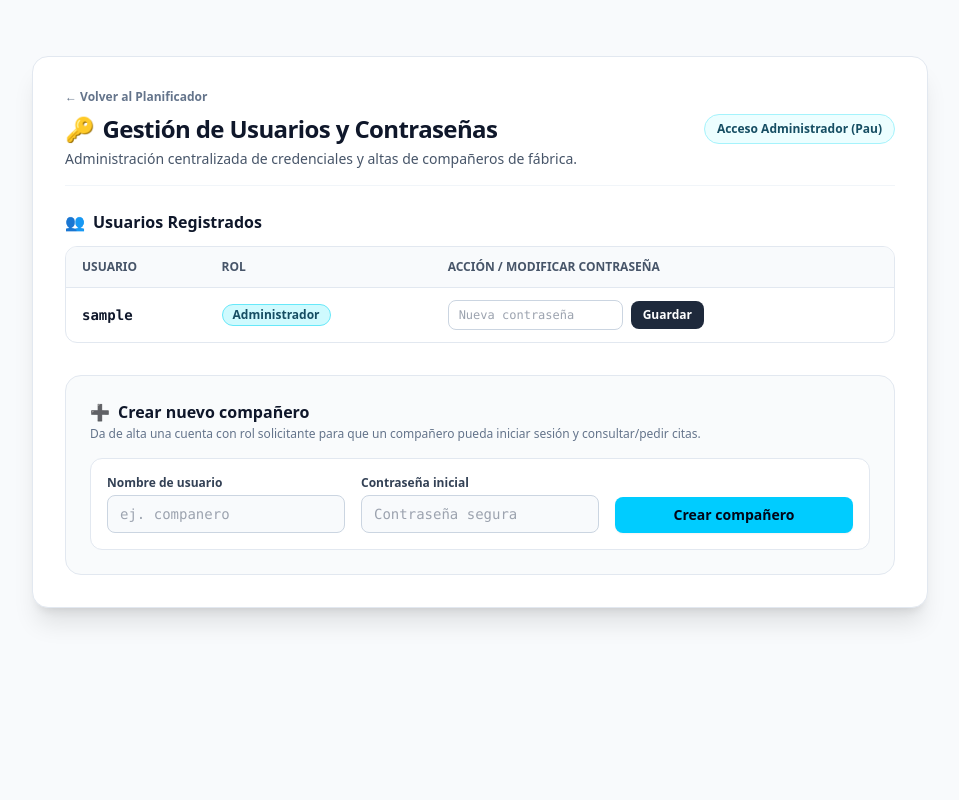
After one commit to PauGimenoCastells/planificador-turnos, a Django app: page /turnos/usuarios/ in a window 1280 px wide. The commit adds this page. Shown: the whole page, without its empty margins (160-1119 px from the left). Run offline with Django 5.2, Linux system fonts and the light colour scheme; the visitor is signed in with stand-in values (Sample User, id 1); data comes from the database, SQL or seed files in the repository; some libraries are stand-ins or nearby versions.

Commit message:
feat(017): gestion de usuarios, contrasenas y poblacion segura inicial

```diff
--- a/planificador_turnos/templates/home.html
+++ b/planificador_turnos/templates/home.html
@@ -22,6 +22,11 @@
             </div>
 
             {% if user.is_authenticated %}
+            {% if user.username == "pau" or user.username == "admin" or user.is_superuser %}
+            <a href="{% url 'gestion_usuarios' %}" class="px-3 py-1.5 bg-cyan-50 hover:bg-cyan-100 text-cyan-950 border border-cyan-200 text-xs font-bold rounded-full shadow-xs transition flex items-center gap-1">
+                <span>🔑</span> Contraseñas
+            </a>
+            {% endif %}
             <div class="flex items-center gap-2 bg-white border border-slate-200 px-3.5 py-1.5 rounded-full text-xs shadow-sm">
                 <span class="font-medium text-slate-700">Hola, {{ user.username }}</span>
                 <a href="/logout/" class="px-2 py-0.5 bg-slate-100 hover:bg-slate-200 text-slate-700 rounded font-semibold ml-2 transition">
--- a/planificador_turnos/urls.py
+++ b/planificador_turnos/urls.py
@@ -11,6 +11,7 @@ from turnos.views import (
     configurar_turnos,
     confirmar_cita_view,
     contraofertar_cita_view,
+    gestion_usuarios_view,
     guardar_actividades_bus_view,
     rechazar_cita_view,
     responder_contraoferta_view,
@@ -50,4 +51,5 @@ urlpatterns = [
         cambiar_turno_semana_view,
         name="cambiar_turno_semana",
     ),
+    path("turnos/usuarios/", gestion_usuarios_view, name="gestion_usuarios"),
 ]
--- /dev/null
+++ b/turnos/management/__init__.py
@@ -0,0 +1 @@
+"""Management package for turnos."""
--- /dev/null
+++ b/turnos/management/commands/__init__.py
@@ -0,0 +1 @@
+"""Commands package for turnos."""
--- a/turnos/templates/turnos/calendario.html
+++ b/turnos/templates/turnos/calendario.html
@@ -17,7 +17,7 @@
                 <a href="/?vista=mes" class="px-3 py-1 text-xs font-bold rounded-lg bg-[#00CCFF] text-slate-950 transition">
                     Mes
                 </a>
-                <a href="/?vista=semana" class="px-3 py-1 text-xs font-medium text-slate-300 hover:text-white transition">
+                <a href="?vista=semana" class="px-3 py-1 text-xs font-medium text-slate-300 hover:text-white transition">
                     Semana
                 </a>
             </div>
--- /dev/null
+++ b/turnos/templates/turnos/usuarios.html
@@ -0,0 +1,140 @@
+<!DOCTYPE html>
+<html lang="es">
+<head>
+    <meta charset="UTF-8">
+    <meta name="viewport" content="width=device-width, initial-scale=1.0">
+    <title>Gestión de Usuarios y Contraseñas · Planificador</title>
+    <script src="https://cdn.tailwindcss.com"></script>
+</head>
+<body class="bg-slate-50 text-slate-800 min-h-screen flex flex-col justify-start items-center p-4 md:p-8 font-sans">
+    <main class="max-w-4xl w-full bg-white rounded-2xl shadow-xl border border-slate-200 p-6 md:p-8 my-6">
+        <div class="mb-6 flex flex-col sm:flex-row sm:items-center justify-between gap-4 border-b border-slate-100 pb-4">
+            <div>
+                <a href="/" class="text-xs font-semibold text-slate-500 hover:text-slate-800 flex items-center gap-1 mb-2 transition">
+                    &larr; Volver al Planificador
+                </a>
+                <h1 class="text-2xl font-black text-slate-900 tracking-tight flex items-center gap-2">
+                    <span>🔑</span> Gestión de Usuarios y Contraseñas
+                </h1>
+                <p class="text-sm text-slate-600 mt-1">
+                    Administración centralizada de credenciales y altas de compañeros de fábrica.
+                </p>
+            </div>
+            <div class="inline-flex items-center px-3 py-1.5 bg-cyan-50 border border-cyan-200 text-cyan-900 rounded-full text-xs font-semibold self-start sm:self-auto">
+                Acceso Administrador (Pau)
+            </div>
+        </div>
+
+        {% if error %}
+        <div class="mb-6 p-4 bg-rose-50 border border-rose-200 text-rose-800 rounded-xl text-sm font-medium flex items-center gap-2">
+            <span class="text-rose-600 text-base">⚠️</span>
+            <span>{{ error }}</span>
+        </div>
+        {% endif %}
+
+        {% if exito %}
+        <div class="mb-6 p-4 bg-emerald-50 border border-emerald-200 text-emerald-800 rounded-xl text-sm font-medium flex items-center gap-2">
+            <span class="text-emerald-600 text-base">✅</span>
+            <span>{{ exito }}</span>
+        </div>
+        {% endif %}
+
+        <!-- SECCIÓN 1: LISTADO Y CAMBIO DE CONTRASEÑA -->
+        <section class="mb-8">
+            <h2 class="text-base font-bold text-slate-900 mb-3 flex items-center gap-2">
+                <span>👥</span> Usuarios Registrados
+            </h2>
+            <div class="overflow-x-auto rounded-xl border border-slate-200">
+                <table class="w-full text-left border-collapse text-sm">
+                    <thead>
+                        <tr class="bg-slate-50 text-slate-600 text-xs uppercase font-semibold border-b border-slate-200">
+                            <th class="py-3 px-4">Usuario</th>
+                            <th class="py-3 px-4">Rol</th>
+                            <th class="py-3 px-4">Acción / Modificar Contraseña</th>
+                        </tr>
+                    </thead>
+                    <tbody class="divide-y divide-slate-100">
+                        {% for u in usuarios %}
+                        <tr class="hover:bg-slate-50/60 transition">
+                            <td class="py-3 px-4 font-bold text-slate-900">
+                                <span class="font-mono">{{ u.username }}</span>
+                            </td>
+                            <td class="py-3 px-4">
+                                {% if u.is_superuser or u.username == "pau" or u.username == "admin" %}
+                                <span class="inline-flex items-center px-2.5 py-0.5 rounded-full text-xs font-bold bg-cyan-100 text-cyan-900 border border-cyan-300">
+                                    Administrador
+                                </span>
+                                {% else %}
+                                <span class="inline-flex items-center px-2.5 py-0.5 rounded-full text-xs font-medium bg-slate-100 text-slate-700 border border-slate-200">
+                                    Solicitante
+                                </span>
+                                {% endif %}
+                            </td>
+                            <td class="py-3 px-4">
+                                <form method="POST" action="" class="flex items-center gap-2">
+                                    {% csrf_token %}
+                                    <input type="hidden" name="accion" value="cambiar_password">
+                                    <input type="hidden" name="user_id" value="{{ u.id }}">
+                                    <input type="password" name="nueva_password" placeholder="Nueva contraseña" required
+                                           class="px-2.5 py-1.5 text-xs bg-white border border-slate-300 rounded-lg focus:ring-2 focus:ring-[#00CCFF] focus:border-[#00CCFF] outline-none font-mono">
+                                    <button type="submit"
+                                            class="px-3 py-1.5 bg-slate-800 hover:bg-slate-700 text-white text-xs font-semibold rounded-lg shadow-xs transition">
+                                        Guardar
+                                    </button>
+                                </form>
+                            </td>
+                        </tr>
+                        {% empty %}
+                        <tr>
+                            <td colspan="3" class="py-6 text-center text-slate-400 text-sm">
+                                No hay usuarios dados de alta en el sistema.
+                            </td>
+                        </tr>
+                        {% endfor %}
+                    </tbody>
+                </table>
+            </div>
+        </section>
+
+        <!-- SECCIÓN 2: CREAR NUEVO COMPAÑERO -->
+        <section class="bg-slate-50/80 p-6 rounded-2xl border border-slate-200">
+            <div class="mb-4">
+                <h2 class="text-base font-bold text-slate-900 flex items-center gap-2">
+                    <span>➕</span> Crear nuevo compañero
+                </h2>
+                <p class="text-xs text-slate-500 mt-0.5">
+                    Da de alta una cuenta con rol solicitante para que un compañero pueda iniciar sesión y consultar/pedir citas.
+                </p>
+            </div>
+
+            <form method="POST" action="" class="grid grid-cols-1 md:grid-cols-3 gap-4 items-end bg-white p-4 rounded-xl border border-slate-200 shadow-xs">
+                {% csrf_token %}
+                <input type="hidden" name="accion" value="crear_usuario">
+
+                <div>
+                    <label for="nuevo_username" class="block text-xs font-bold text-slate-700 mb-1">
+                        Nombre de usuario
+                    </label>
+                    <input type="text" id="nuevo_username" name="username" placeholder="ej. companero" required
+                           class="w-full px-3 py-2 bg-slate-50 border border-slate-300 rounded-lg focus:ring-2 focus:ring-[#00CCFF] focus:border-[#00CCFF] text-slate-900 text-sm outline-none transition font-mono">
+                </div>
+
+                <div>
+                    <label for="nueva_clave" class="block text-xs font-bold text-slate-700 mb-1">
+                        Contraseña inicial
+                    </label>
+                    <input type="password" id="nueva_clave" name="password" placeholder="Contraseña segura" required
+                           class="w-full px-3 py-2 bg-slate-50 border border-slate-300 rounded-lg focus:ring-2 focus:ring-[#00CCFF] focus:border-[#00CCFF] text-slate-900 text-sm outline-none transition font-mono">
+                </div>
+
+                <div>
+                    <button type="submit"
+                            class="w-full py-2 px-4 bg-[#00CCFF] hover:opacity-90 text-slate-950 font-bold text-sm rounded-lg shadow-sm transition">
+                        Crear compañero
+                    </button>
+                </div>
+            </form>
+        </section>
+    </main>
+</body>
+</html>
--- a/turnos/views.py
+++ b/turnos/views.py
@@ -1,6 +1,7 @@
 from datetime import date, datetime, time, timedelta
 
 from django.contrib.auth.decorators import login_required
+from django.contrib.auth.models import User
 from django.http import (
     HttpResponseBadRequest,
     HttpResponseForbidden,
@@ -753,3 +754,58 @@ def calendario_semanal_view(request):
     req_copy["vista"] = "semana"
     request.GET = req_copy
     return home(request)
+
+
+@login_required(login_url="login")
+def gestion_usuarios_view(request):
+    """Permite a Pau o administradores gestionar contraseñas y crear cuentas de compañeros."""
+    if not usuario_puede_gestionar(request.user):
+        return HttpResponseForbidden(
+            "Acceso denegado: solo Pau o administradores pueden gestionar usuarios y contraseñas."
+        )
+
+    error = None
+    exito = None
+
+    if request.method == "POST":
+        accion = request.POST.get("accion", "").strip()
+        if accion == "cambiar_password":
+            user_id = request.POST.get("user_id", "").strip()
+            nueva_password = request.POST.get("nueva_password", "").strip()
+            if not user_id:
+                error = "Identificador de usuario no proporcionado."
+            elif not nueva_password:
+                error = "La nueva contraseña no puede estar vacía."
+            else:
+                try:
+                    u = User.objects.get(id=user_id)
+                    u.set_password(nueva_password)
+                    u.save()
+                    exito = f"Contraseña actualizada correctamente para el usuario {u.username}."
+                except (User.DoesNotExist, ValueError):
+                    error = "El usuario seleccionado no existe."
+        elif accion == "crear_usuario":
+            username = request.POST.get("username", "").strip()
+            password = request.POST.get("password", "").strip()
+            if not username:
+                error = "El nombre de usuario no puede estar vacío."
+            elif not password:
+                error = "La contraseña no puede estar vacía."
+            elif User.objects.filter(username=username).exists():
+                error = f"El usuario '{username}' ya existe. Elija otro nombre."
+            else:
+                User.objects.create_user(username=username, password=password)
+                exito = f"Compañero '{username}' creado correctamente con perfil solicitante."
+        else:
+            error = "Acción no reconocida."
+
+    usuarios = User.objects.all().order_by("username")
+    return render(
+        request,
+        "turnos/usuarios.html",
+        {
+            "usuarios": usuarios,
+            "error": error,
+            "exito": exito,
+        },
+    )
```
Also changed, not shown: tests/test_gestion_usuarios.py (added, +167 -0 lines), turnos/management/commands/poblar_usuarios.py (added, +71 -0 lines).
